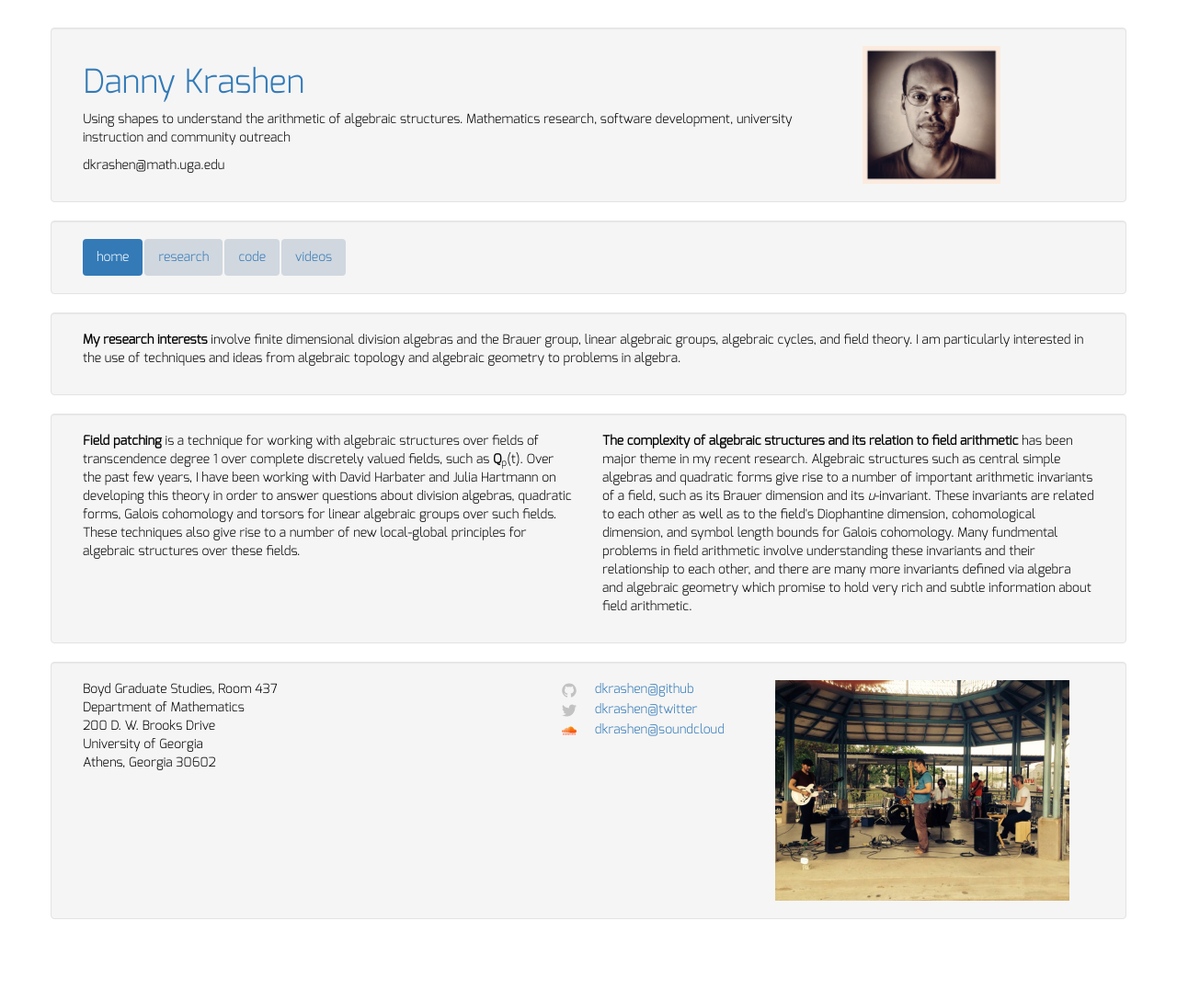
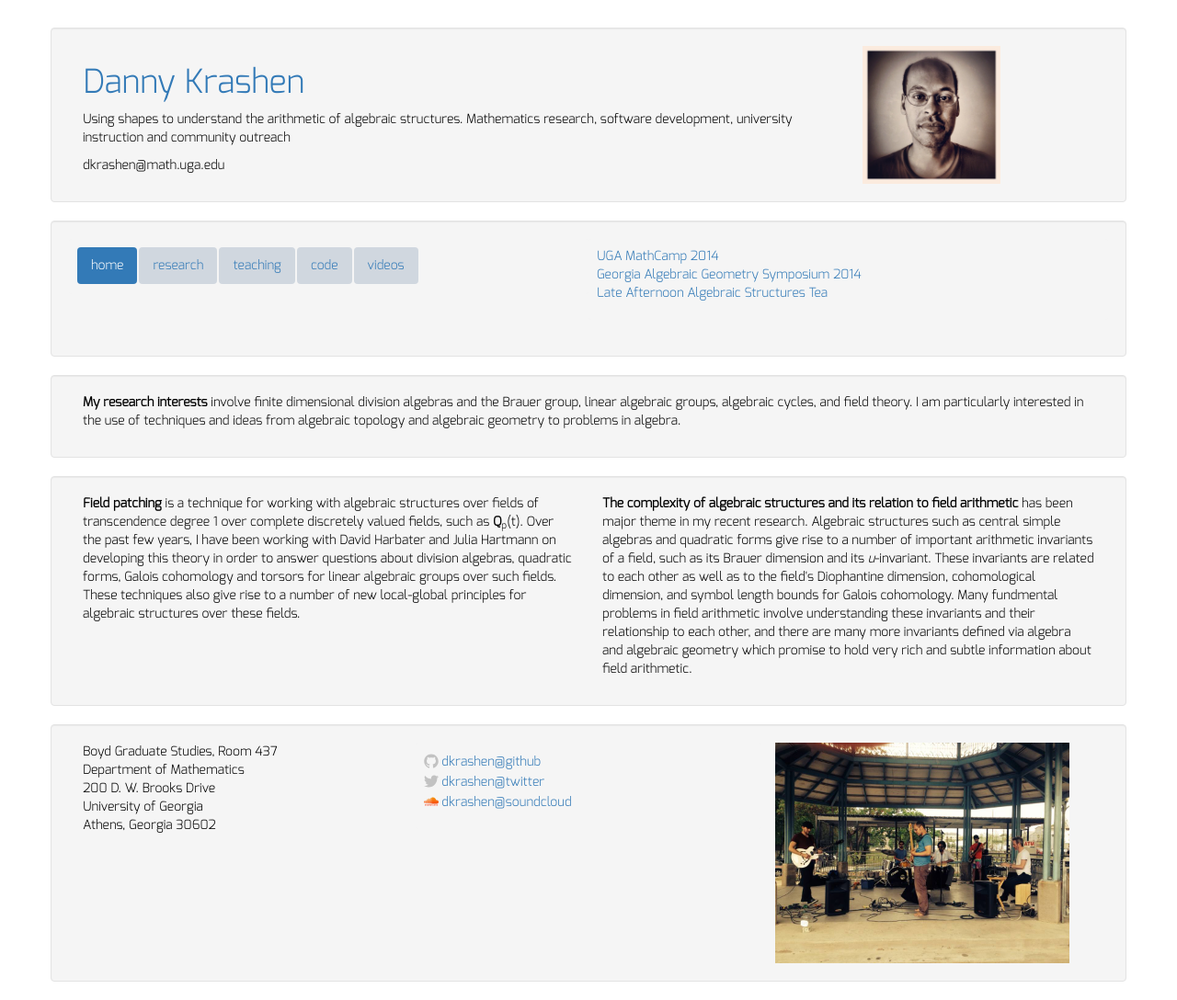
Before and after one commit to dkrashen/dkrashen.github.io, a Jekyll site: the page built from index.html, in a window 1280 px wide. Shown: the whole page at 92% size. Built offline with Jekyll 4.4.1, drawn with Linux system fonts in a browser that asks for light colours; nearby versions of some CDN libraries; before the commit the page ends 1020 px from its top, so only the background shows below that.

Commit message:
styling/bootstrap modifications

```diff
--- a/_includes/actionfoot.html
+++ b/_includes/actionfoot.html
@@ -8,7 +8,7 @@
 		Athens, Georgia 30602 <br />
 	</div>
 
-	<div class="col-md-4">
+	<div class="col-md-4 well well-sm noborder">
 		{% include mylinks.html %}
 	</div>
 
--- a/_includes/head.html
+++ b/_includes/head.html
@@ -38,5 +38,8 @@
 	<script src=
 	"{{ "/js/danny.js" | prepend: site.baseurl }}"></script>
   </head>
+    <!-- my Bootstrap mods-->
+	<link href="{{ "/css/bootstrap-dannymod.css" | prepend: site.baseurl }}"
+	rel="stylesheet">
 
 </head>
--- a/_includes/mylinks.html
+++ b/_includes/mylinks.html
@@ -1,26 +1,23 @@
-<dl class="dl-horizontal">
+<ul class="list-unstyled">
 {% if site.github_username %}
-<dt>{% include githubicon.html %}</dt>
-<dd>
-	<a href="https://github.com/{{ site.github_username }}">
+<li>{% include githubicon.html %}
+  <a href="https://github.com/{{ site.github_username }}">
 		{{ site.github_username }}@github
 	</a>
-</dd>
+</li>
 {% endif %}
 {% if site.twitter_username %}
-<dt>{% include twittericon.html %}</dt>
-<dd>
+<li>{% include twittericon.html %}
 	<a href="https://twitter.com/{{ site.twitter_username }}">
 		{{ site.twitter_username }}@twitter
 	</a>
-</dd>
+</li>
 {% endif %}
 {% if site.soundcloud_username %}
-<dt>{% include soundcloudicon.html %}</dt>
-<dd>
+<li>{% include soundcloudicon.html %}
 	<a href="https://soundcloud.com/{{ site.soundcloud_username }}">
 		{{ site.soundcloud_username }}@soundcloud
 	</a>
-</dd>
+</li>
 {% endif %}
-</dl>
+</ul>
--- a/_includes/navigation.html
+++ b/_includes/navigation.html
@@ -1,8 +1,9 @@
 <div class="row well">
-<div class="col-md-12">
+<div class="col-md-6 well well-sm noborder">
 	<ul class="nav nav-pills">
 		<li id="home_link"><a href="/">home</a></li>
 		<li id="research_link"><a href="/research/">research</a></li>
+		<li id="teaching_link"><a href="/teaching/">teaching</a></li>
 		<li id="code_link">
 			<a href="https://github.com/{{ site.github_username }}"
 			target="_blank">code</a>
@@ -14,4 +15,11 @@
 		<!-- <li><a href="/teaching/">teaching</a></li> -->
 	</ul>
 </div>
+<div class="col-md-6 well well-sm noborder">
+	<ul class="list-unstyled">
+		<li><a href="/">UGA MathCamp 2014</a></li>
+		<li><a href="/">Georgia Algebraic Geometry Symposium 2014</a></li>
+		<li><a href="/">Late Afternoon Algebraic Structures Tea</a></li>
+	</ul>
 </div>
+</div>
--- /dev/null
+++ b/css/bootstrap-dannymod.css
@@ -0,0 +1,24 @@
+.noborder {
+  border: none;
+  -webkit-box-shadow: inset 0 0px 0px rgba(0, 0, 0, .05);
+          box-shadow: inset 0 0px 0px rgba(0, 0, 0, .05);
+}
+
+.nav-pills > li {
+  margin-bottom: 2px;
+}
+
+@media (min-width: 768px) {
+  .dl-horizontal dt {
+    float: left;
+    width: 100px;
+    overflow: hidden;
+    clear: left;
+    text-align: right;
+    text-overflow: ellipsis;
+    white-space: nowrap;
+  }
+  .dl-horizontal dd {
+    margin-left: 120px;
+  }
+}
```
